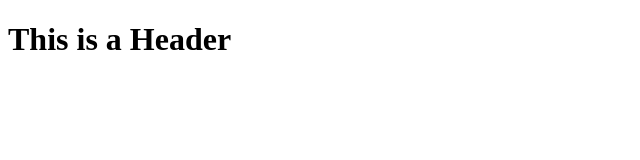
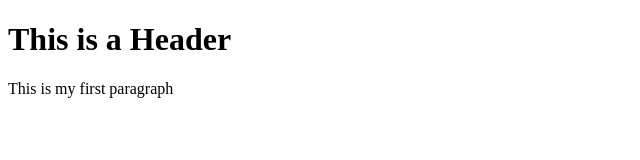
Before and after one commit to irconde/assignment-02, a plain HTML site: page index.html in a window 1280 px wide. Shown: the whole page, without its empty margins (0-640 px from the left). Drawn offline with Linux system fonts and the light colour scheme.

Commit message:
First paragraph created

```diff
--- a/index.html
+++ b/index.html
@@ -3,5 +3,6 @@
   <head></head>
   <body>
     <h1>This is a Header</h1>
+    <p>This is my first paragraph</p>
   </body>
 </html>
```
